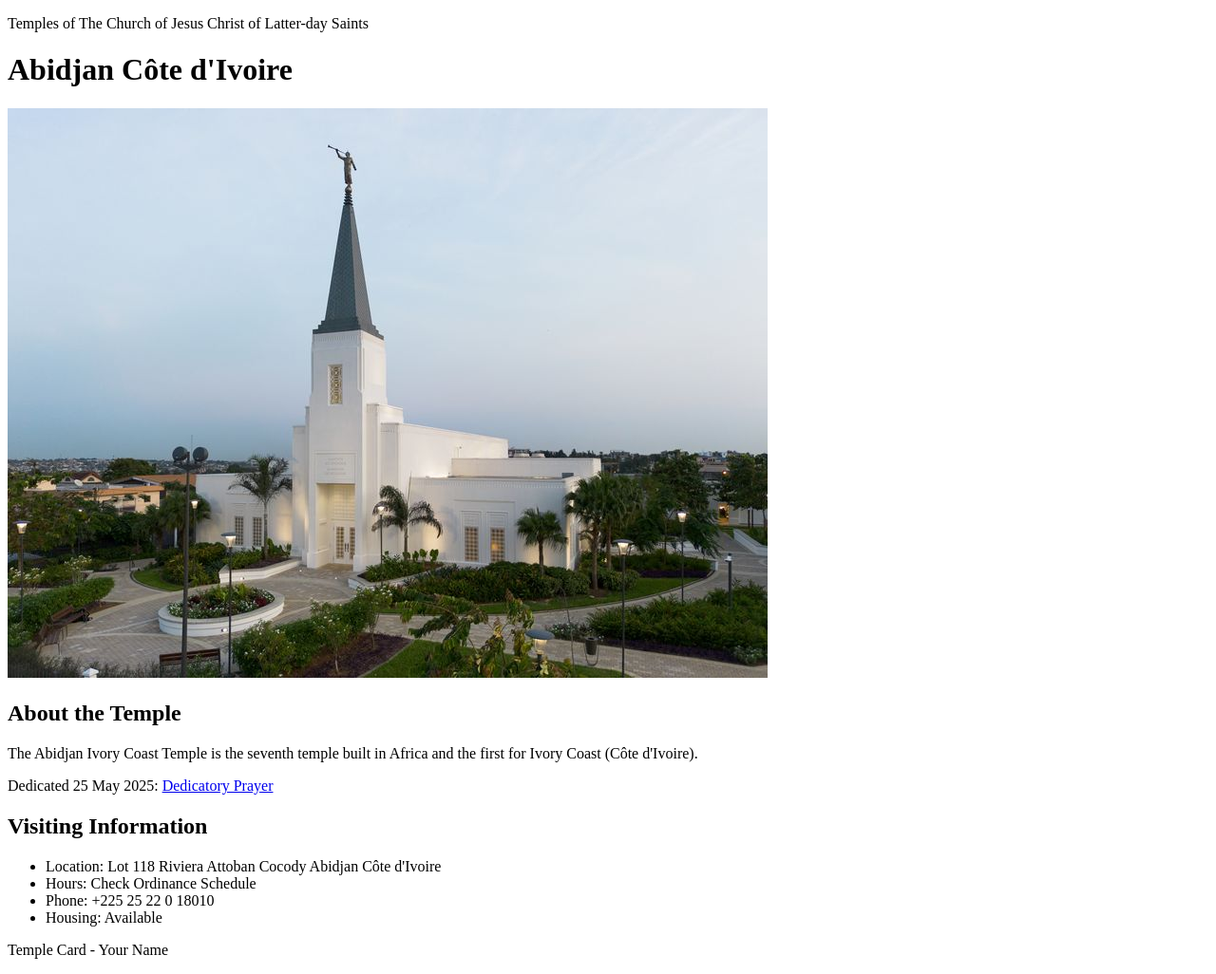
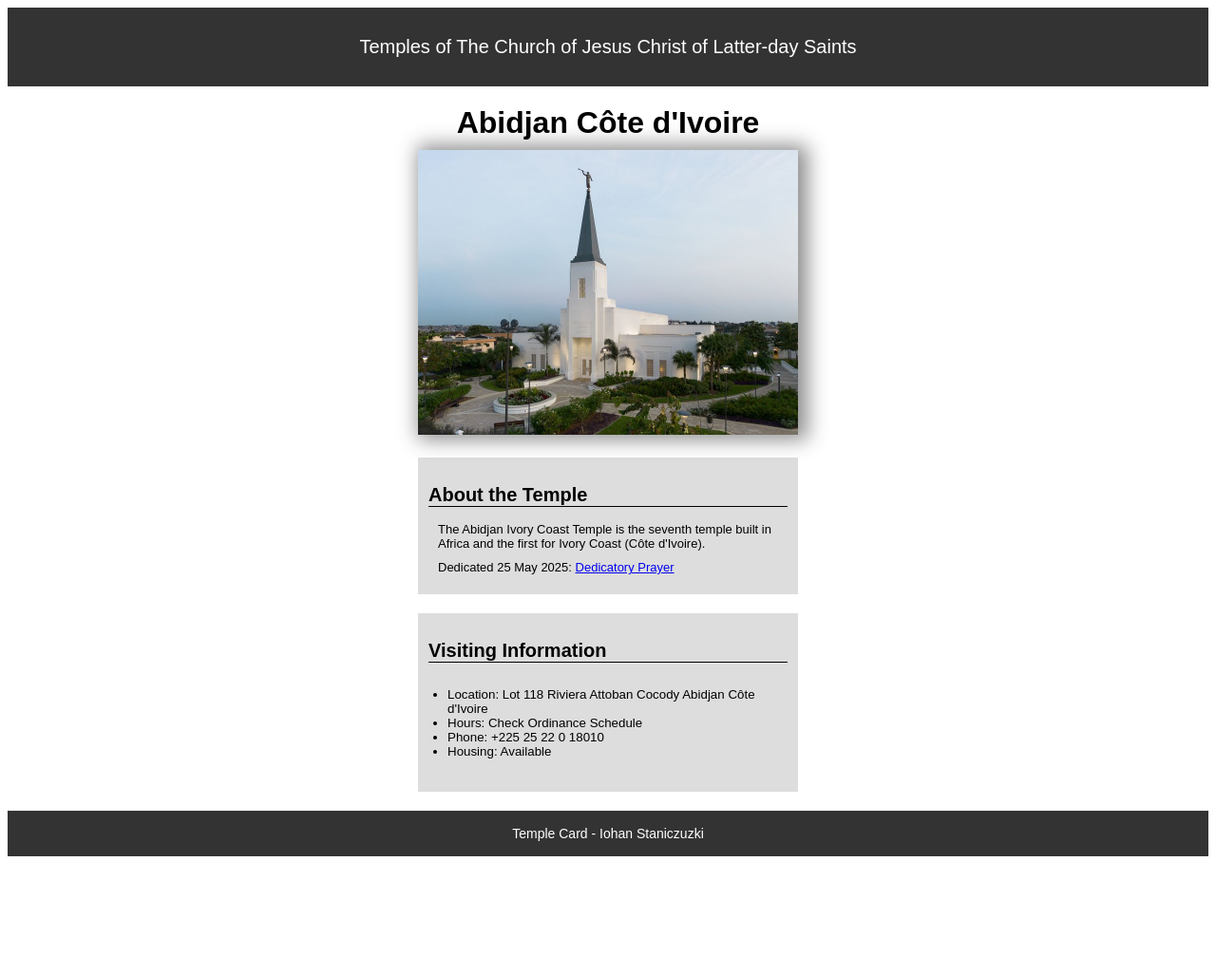
Before and after one commit to iomapasta14/wdd130, a plain HTML site: page week02/temple.html in a window 1280 px wide. Shown: the whole page at 95% size. After the commit the page ends 910 px from the top, so only its background shows below. Drawn offline with Linux system fonts and the light colour scheme.

Commit message:
W02CodeAlongActivity

```diff
--- a/week02/styles/block-vs-inline.css
+++ b/week02/styles/block-vs-inline.css
@@ -40,3 +40,22 @@ code {
     background-color: #3d503d;
     color: #fff;
 }
+
+img {
+    float: left;
+    margin: 10px color black;
+    border: 2px color green;
+    background-color: black;
+    width: 100px;
+    height: auto;
+}
+
+a {
+    background-color: black;
+    color: yellow;
+}
+
+button {
+    color: goldenrod;
+    background-color: black;
+}
--- /dev/null
+++ b/week02/styles/temple.css
@@ -0,0 +1,59 @@
+header {
+    background-color: #333333;
+    color: white;
+    text-align: center;
+    padding: 10px;
+    font-size: 20px;
+}
+
+footer {
+    background-color: #333333;
+    color: white;
+    text-align: center;
+    font-size: 14px;
+    padding: 2px;
+}
+
+main {
+    width: 400px;
+    margin: 0 auto;
+
+}
+
+body {
+    font-family: Arial, Helvetica, sans-serif;
+}
+
+h1 {
+    margin: 10px;
+    text-align: center;
+    margin-top: 20px;
+}
+
+h2 {
+    border-bottom: 1px solid black;
+}
+
+img {
+    width: 100%;
+    height: auto;
+    box-shadow: 5px 0 20px 5px rgba(0, 0, 0, 0.451);
+}
+
+section {
+    margin: 20px 0;
+    border: 1px solid #DDDDDD;
+    padding: 10px;
+    background-color: #DDDDDD;
+    font-size: smaller
+}
+
+section p {
+    margin: 10px;
+    font-size: small;
+}
+
+ul {
+    padding: 10px;
+    margin-left: 10px;
+}
--- a/week02/temple.html
+++ b/week02/temple.html
@@ -5,6 +5,7 @@
     <meta charset="UTF-8">
     <meta name="viewport" content="width=device-width, initial-scale=1.0">
     <title>Temple Card - Abidjan Côte d'Ivoire</title>
+    <link rel="stylesheet" href="styles/temple.css">
 </head>
 
 <body>
@@ -32,7 +33,7 @@
         </section>
     </main>
     <footer>
-        <p>Temple Card - Your Name</p>
+        <p>Temple Card - Iohan Staniczuzki</p>
     </footer>
 </body>
 
```
Also changed, not shown: week02/block-vs-inline.html (+5 -3 lines), week02/box-model.html (+1 -0 lines), week02/styles/box-model.css (+19 -4 lines).
